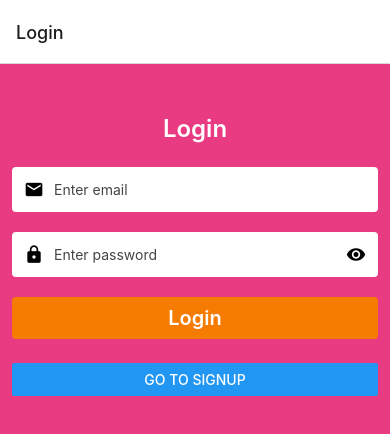
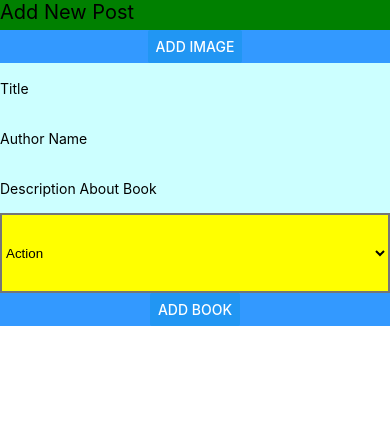
Before and after one commit to nahidul-opu/BookBuddy, a React Native app: screen / in a window 390 px wide. Shown: the top 434 px of the page. Built offline with nearby package versions, Linux system fonts and the light colour scheme; no server answers.

Commit message:
Add post page without add image option

```diff
--- a/App.js
+++ b/App.js
@@ -1,10 +1,16 @@
 import { StatusBar } from 'expo-status-bar';
 import React from 'react';
 import { StyleSheet, Text, View } from 'react-native';
+
 import Routes from './navigation/index';
+import AddPost from './app/screens/AddPost';
 
 export default function App() {
-  return <Routes />;
+  return (
+    <View>
+      <AddPost/>
+    </View>
+  );
 }
 
 const styles = StyleSheet.create({
--- a/app/screens/AddPost.js
+++ b/app/screens/AddPost.js
@@ -1,19 +1,115 @@
 
 
 import * as React from 'react';
-import { View, Text } from 'react-native';
+import { View, Text, Button, StyleSheet,TextInput} from 'react-native';
+import imagePicker from 'react-native-image-picker';
+import { Picker } from '@react-native-picker/picker';
+
+import colors from '../config/colors';
 
 
+
+// class AddPost extends React.Component {
+//     handleChoosePhoto = () => {
+//         const options = {
+//             noData: true,
+//         }
+//         imagePicker.launchImageLibrary(options,response => {
+//             console.log('response',response)
+//         })
+//     }
+
+//     render(){
+//         return (
+//             <View style={styles.postContainer}>
+//                 <Text style={{
+//                     width: '100%',
+//                     height: 30,
+//                     justifyContent: 'center',
+//                     backgroundColor: 'green',
+//                     alignItems: 'center',
+//                     fontSize: 20
+//                 }}>
+//                     Add New Post
+//                 </Text>
+//                 <Button title='Add Image'
+//                     onPress={this.handleChoosePhoto}/>
+//             </View>
+
+//         )
+
+//     }
+// }
+
 const AddPost = () => {
+    const [title, tileChangeText] = React.useState(null);
+    const [author, authorChangeText] = React.useState(null);
+    const [description, descriptionChangeText] = React.useState(null);
+
+    const [pickValue,setPickValue] = React.useState('Action')
+
     return (
-        <View>
-            <Text>
-                Add New Book
+        <View style={styles.postContainer}>
+            <Text style={{
+                width: '100%',
+                height: 30,
+                justifyContent: 'center',
+                backgroundColor: 'green',
+                alignItems: 'center',
+                fontSize: 20
+            }}>
+                Add New Post
             </Text>
+            <Button title='Add Image'/>
 
+            <TextInput
+                onChangeText={tileChangeText} placeholder='Title' style={styles.inputTextDesign} value={title}/>
+            <TextInput
+                onChangeText={authorChangeText} placeholder='Author Name' style={styles.inputTextDesign} value={author}/>
+            <TextInput
+                onChangeText={descriptionChangeText} placeholder='Description About Book' style={styles.inputTextDesign} value={description}/>
+
+            <Picker style={{
+                height: 80,
+                width: '100%',
+                backgroundColor: 'yellow',
+                borderWidth: 2
+                }}
+                selectedValue={pickValue}
+                onValueChange={(itemValue)=> setPickValue(itemValue)}>
+                <Picker.Item label='Action' value='Action'/>
+                <Picker.Item label='Thriller' value='Thriller'/>
+                <Picker.Item label='Comedy' value='Comedy'/>
+            </Picker>
+
+            <Button title='Add Book' onPress={()=> {console.log(pickValue)}}/>
         </View>
 
     )
 }
 
+
+const styles = StyleSheet.create({
+    postContainer: {
+        backgroundColor: colors.primary,
+        width: '100%',
+        height: '100%',
+        borderRadius: 0,
+        flexDirection: 'column',
+        alignItems: 'center',
+    },
+
+    inputTextDesign: {
+        width: '100%',
+        height: 50,
+        borderRadius: 0,
+        backgroundColor: colors.secondary,
+
+    }
+
+
+
+
+  });
+
 export default AddPost;
--- a/package.json
+++ b/package.json
@@ -9,6 +9,7 @@
   },
   "dependencies": {
     "@react-native-community/masked-view": "^0.1.11",
+    "@react-native-picker/picker": "^2.2.1",
     "@react-navigation/native": "^6.0.6",
     "@react-navigation/stack": "^6.0.11",
     "dotenv": "^10.0.0",
@@ -20,6 +21,7 @@
     "react-dom": "17.0.1",
     "react-native": "0.64.3",
     "react-native-gesture-handler": "~1.10.2",
+    "react-native-image-picker": "^4.6.0",
     "react-native-reanimated": "~2.2.0",
     "react-native-safe-area-context": "3.3.2",
     "react-native-screens": "~3.8.0",
```
Also changed, not shown: 1 other file (tests, documents, lock files or other folders).
